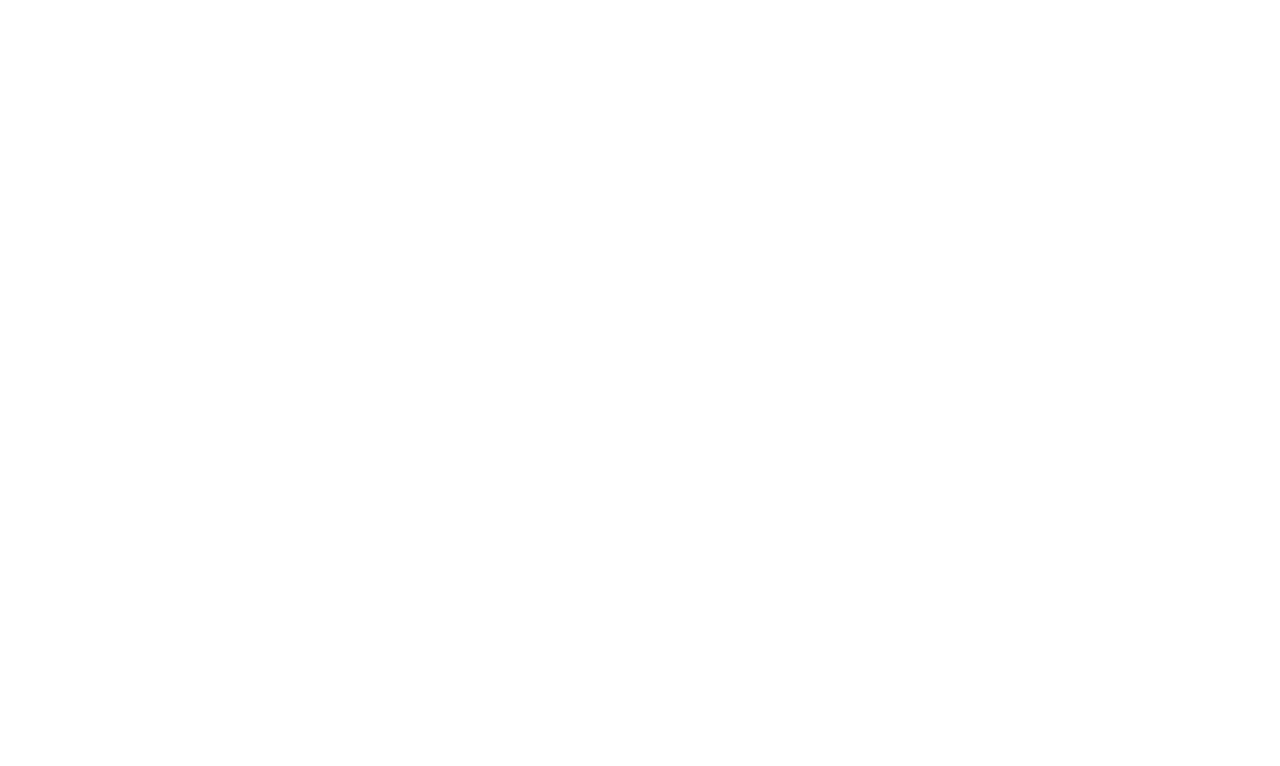
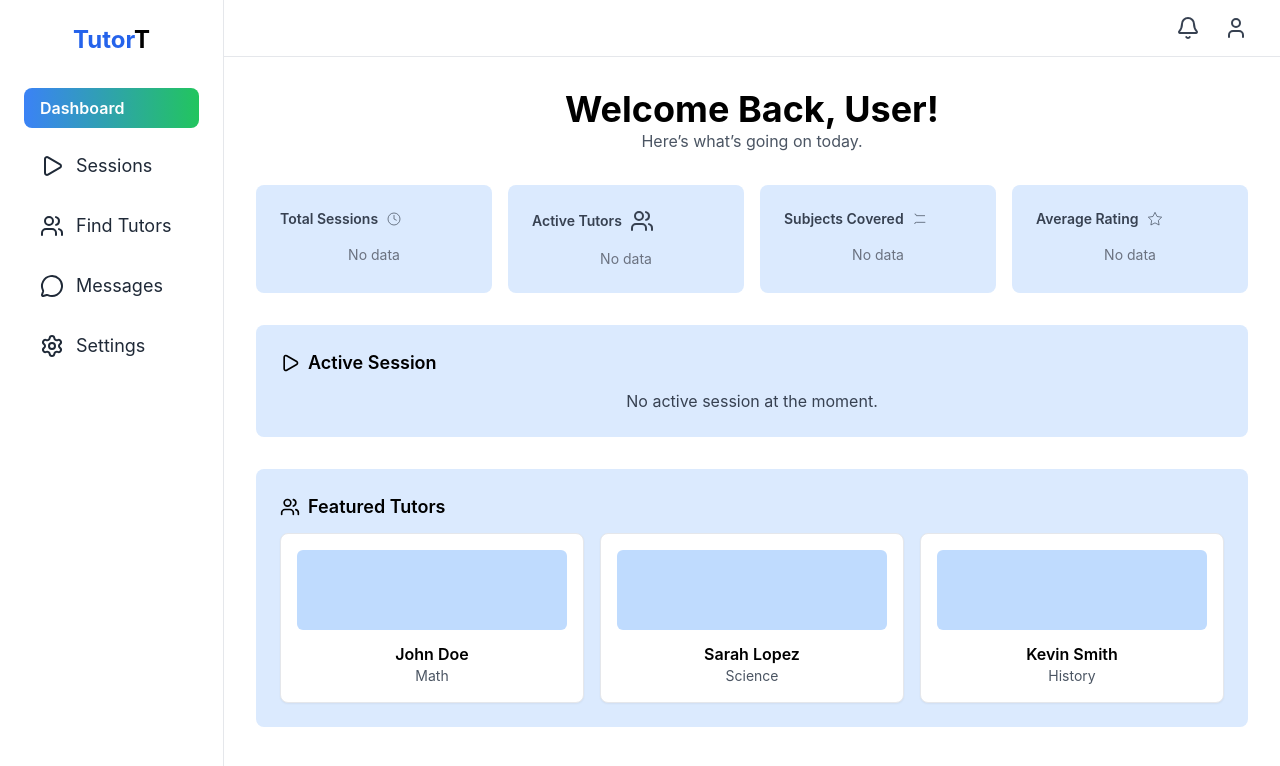
Before and after one commit to MartRup/TutorIT, a React (Create React App) app in the folder frontend/: page /Dashboard in a window 1280 px wide. Before the commit this address had no page. Shown: the top 766 px of the page. Built offline with nearby package versions, Linux system fonts and the light colour scheme.

Commit message:
feature(dashboard):creating dashboard

```diff
--- a/frontend/src/App.js
+++ b/frontend/src/App.js
@@ -4,6 +4,7 @@
 import LoginPage from './pages/LoginPage';
 import RegisterPage from './pages/RegisterPage';
 import './App.css';
+import Dashboard from './pages/Dashboard';
 
 function App() {
   return (
@@ -13,6 +14,7 @@
           <Route path="/" element={<TutorITLanding />} />
           <Route path="/login" element={<LoginPage />} />
           <Route path="/register" element={<RegisterPage />} />
+          <Route path="/Dashboard" element={<Dashboard />} />
         </Routes>
       </div>
     </Router>
--- a/frontend/src/components/TutorITLanding.js
+++ b/frontend/src/components/TutorITLanding.js
@@ -101,15 +101,15 @@
             </p>
             <ul className="space-y-4 mb-8 text-gray-700">
               <li className="flex items-start">
-                <span className="font-bold mr-2">• **Simple Setup:**</span>
+                <span className="font-bold mr-2">•Simple Setup:</span>
                 Get verified quickly and set your own profile.
               </li>
               <li className="flex items-start">
-                <span className="font-bold mr-2">• **Total Flexibility:**</span>
+                <span className="font-bold mr-2">•Total Flexibility:</span>
                 Tutor whenever you have a free hour between classes or on weekends.
               </li>
               <li className="flex items-start">
-                <span className="font-bold mr-2">• **Weekly Pay:**</span>
+                <span className="font-bold mr-2">•Weekly Pay:</span>
                 Earn money based on your self-set rates and get paid consistently.
               </li>
             </ul>
--- /dev/null
+++ b/frontend/src/pages/Dashboard.jsx
@@ -0,0 +1,142 @@
+"use client";
+
+import {
+  Bell,
+  User,
+  Play,
+  Users,
+  MessageCircle,
+  Settings
+} from "lucide-react";
+
+export default function Dashboard() {
+  return (
+    <div className="flex h-screen bg-white">
+      {/* Sidebar */}
+      <aside className="w-56 border-r border-gray-200 p-6">
+        <h1 className="mb-8 text-2xl font-bold">
+          <span className="text-blue-600">Tutor</span>
+          <span>T</span>
+        </h1>
+
+        <nav className="space-y-4">
+          <button className="w-full rounded-lg bg-gradient-to-r from-blue-500 to-green-500 px-4 py-2 text-left font-semibold text-white">
+            Dashboard
+          </button>
+
+          <NavItem icon={<Play />} label="Sessions" />
+          <NavItem icon={<Users />} label="Find Tutors" />
+          <NavItem icon={<MessageCircle />} label="Messages" />
+          <NavItem icon={<Settings />} label="Settings" />
+        </nav>
+      </aside>
+
+      {/* Main section */}
+      <main className="flex-1">
+        <header className="flex items-center justify-end border-b border-gray-200 px-8 py-4 gap-6">
+          <Bell className="h-6 w-6 text-gray-700" />
+          <User className="h-6 w-6 text-gray-700" />
+        </header>
+
+        <div className="p-8">
+          <div className="mb-8">
+            <h2 className="text-4xl font-bold">Welcome Back, User!</h2>
+            <p className="text-gray-600">Here’s what’s going on today.</p>
+          </div>
+
+          {/* Stats */}
+          <div className="grid grid-cols-4 gap-4 mb-8">
+            <Stat label="Total Sessions" icon={<Clock />} />
+            <Stat label="Active Tutors" icon={<Users />} />
+            <Stat label="Subjects Covered" icon={<BookOpen />} />
+            <Stat label="Average Rating" icon={<Star />} />
+          </div>
+
+          {/* Active session */}
+          <section className="rounded-lg bg-blue-100 p-6 mb-8">
+            <div className="flex items-center gap-2 mb-3">
+              <Play className="h-5 w-5" />
+              <h3 className="text-lg font-semibold">Active Session</h3>
+            </div>
+            <p className="text-gray-700">No active session at the moment.</p>
+          </section>
+
+          {/* Featured tutors */}
+          <section className="rounded-lg bg-blue-100 p-6">
+            <div className="flex items-center gap-2 mb-3">
+              <Users className="h-5 w-5" />
+              <h3 className="text-lg font-semibold">Featured Tutors</h3>
+            </div>
+
+            <div className="grid grid-cols-3 gap-4">
+              <Tutor name="John Doe" subject="Math" />
+              <Tutor name="Sarah Lopez" subject="Science" />
+              <Tutor name="Kevin Smith" subject="History" />
+            </div>
+          </section>
+        </div>
+      </main>
+    </div>
+  );
+}
+
+/* Components that feel more hand-written */
+
+function NavItem({ icon, label }) {
+  return (
+    <div className="flex items-center gap-3 px-4 py-2 text-gray-800 hover:text-gray-600 cursor-pointer">
+      {icon}
+      <span className="text-lg">{label}</span>
+    </div>
+  );
+}
+
+function Stat({ label, icon }) {
+  return (
+    <div className="rounded-lg bg-blue-100 p-6">
+      <div className="flex items-center gap-2 text-gray-700">
+        <span className="text-sm font-semibold">{label}</span>
+        {icon}
+      </div>
+      <p className="mt-4 text-gray-500 text-sm">No data</p>
+    </div>
+  );
+}
+
+function Tutor({ name, subject }) {
+  return (
+    <div className="rounded-lg bg-white border border-gray-200 p-4 shadow-sm">
+      <div className="h-20 bg-blue-200 rounded-md mb-3" />
+      <h4 className="font-semibold">{name}</h4>
+      <p className="text-gray-600 text-sm">{subject}</p>
+    </div>
+  );
+}
+
+/* Icons */
+
+function Clock({ className }) {
+  return (
+    <svg className={className + " h-4 w-4"} viewBox="0 0 24 24" stroke="currentColor" fill="none">
+      <circle cx="12" cy="12" r="9" />
+      <path d="M12 6v6l4 2" />
+    </svg>
+  );
+}
+
+function BookOpen({ className }) {
+  return (
+    <svg className={className + " h-4 w-4"} viewBox="0 0 24 24" stroke="currentColor" fill="none">
+      <path d="M4 19.5A2.5 2.5 0 0 1 6.5 17H20" />
+      <path d="M4 4.5A2.5 2.5 0 0 1 6.5 7h13" />
+    </svg>
+  );
+}
+
+function Star({ className }) {
+  return (
+    <svg className={className + " h-4 w-4"} viewBox="0 0 24 24" stroke="currentColor" fill="none">
+      <path d="M12 2l3.09 6.26L22 9.27l-5 4.87 1.18 6.88L12 17.77l-6.18 3.25L7 14.14 2 9.27l6.91-1.01L12 2z" />
+    </svg>
+  );
+}
```
Also changed, not shown: frontend/src/pages/LoginPage.jsx (+51 -42 lines).
